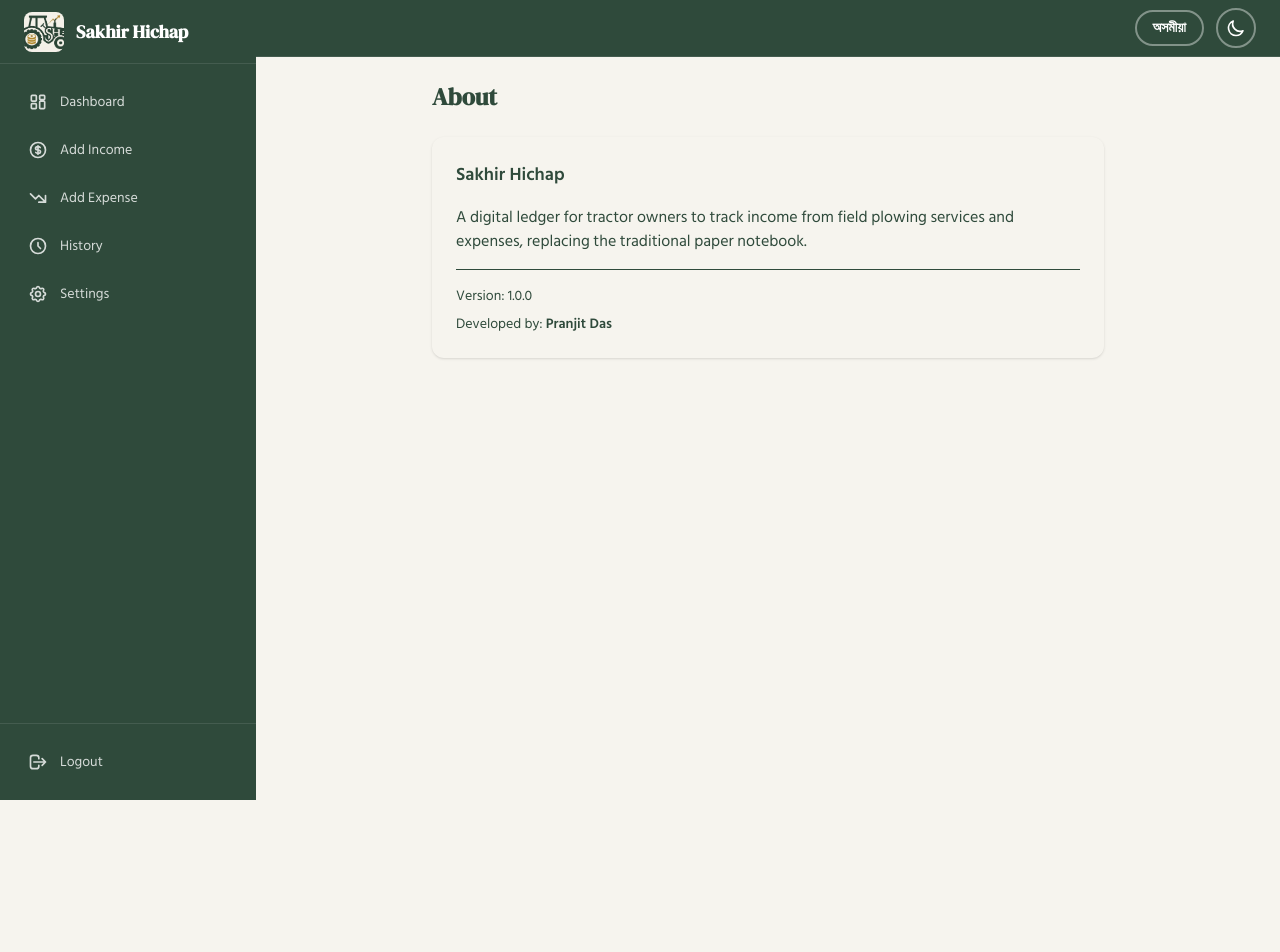
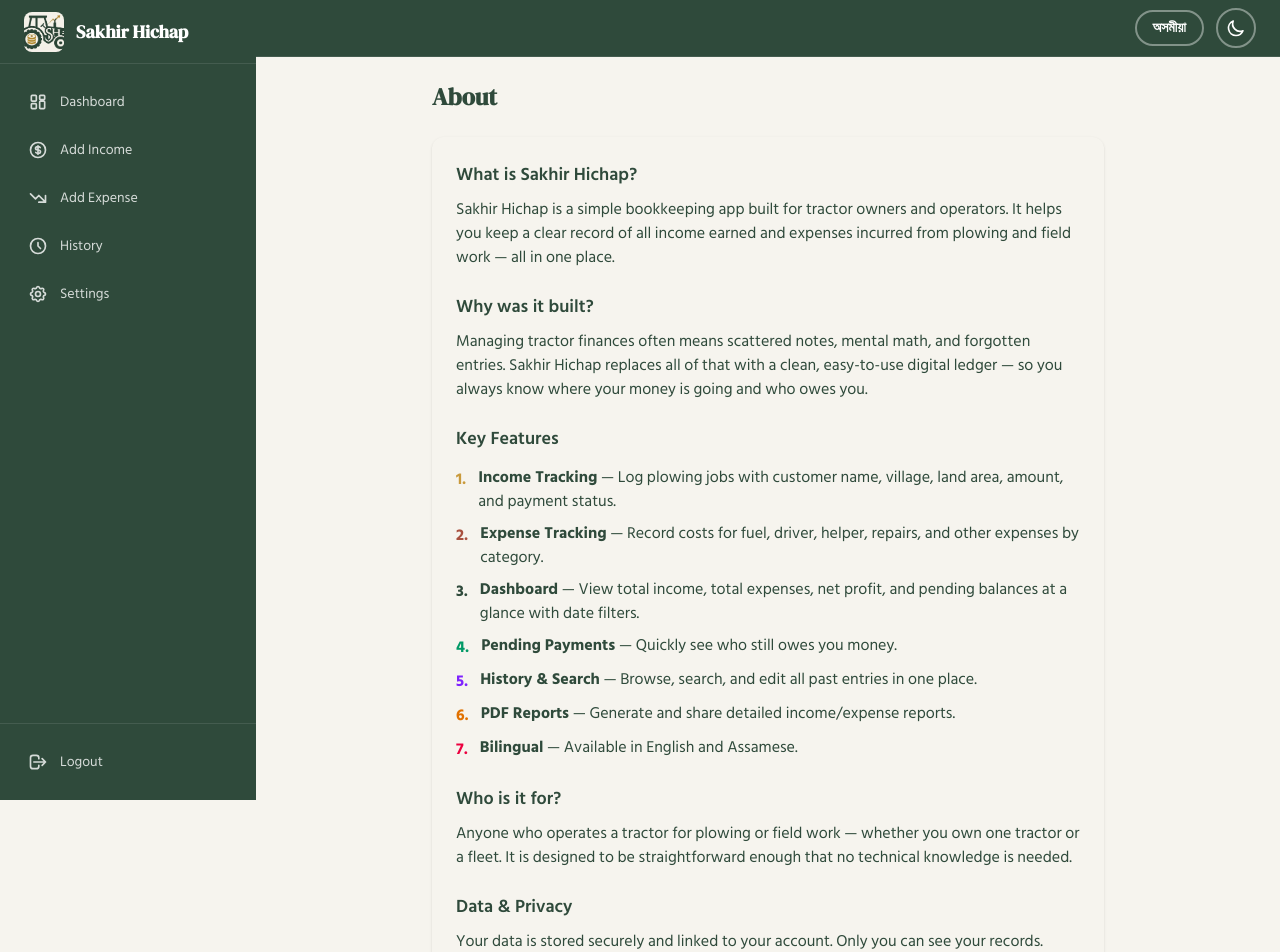
Before and after one commit to HITESHDAS-01/tractor-hisaab-clf, a Next.js app: page /settings/about in a window 1280 px wide. Shown: the top 952 px of the page. Before the commit the page ends 800 px from the top, so only its background shows below. Built offline with nearby package versions, Linux system fonts and the light colour scheme; no server answers.

Commit message:
feat: update settings About page with detailed content + add About link to landing page

```diff
--- a/app/(app)/settings/about/page.tsx
+++ b/app/(app)/settings/about/page.tsx
@@ -12,14 +12,132 @@
         {t("about", lang)}
       </h2>
 
-      <div className="bg-card p-6 rounded-xl shadow-sm space-y-4">
-        <h3 className="text-lg font-semibold">{t("appName", lang)}</h3>
-        <p className="text-muted-dark">
-          {lang === "en"
-            ? "A digital ledger for tractor owners to track income from field plowing services and expenses, replacing the traditional paper notebook."
-            : "ট্ৰেক্টৰ মালিকসকলৰ বাবে পথাৰ চহোৱা উপাৰ্জন আৰু খৰচৰ হিচাপ ৰাখিবলৈ এখন ডিজিটেল বহী, যি পৰম্পৰাগত কাগজৰ বহীৰ উত্তম বিকল্প।"}
-        </p>
-        <div className="pt-4 border-t border-dark space-y-2">
+      <div className="bg-card p-6 rounded-xl shadow-sm space-y-6">
+        <div>
+          <h3 className="text-lg font-semibold mb-2">
+            {lang === "en" ? "What is Sakhir Hichap?" : "সাখিৰ হিচাপ কি?"}
+          </h3>
+          <p className="text-muted-dark">
+            {lang === "en"
+              ? "Sakhir Hichap is a simple bookkeeping app built for tractor owners and operators. It helps you keep a clear record of all income earned and expenses incurred from plowing and field work — all in one place."
+              : "সাখিৰ হিচাপ হৈছে ট্ৰেক্টৰ মালিক আৰু চালকসকলৰ বাবে নিৰ্মাণ কৰা এটা সহজ হিচাপ অ্যাপ। ই পথাৰ চহোৱা আৰু মাদৰ কামৰ পৰা উপাৰ্জিত সকলো আয় আৰু খৰচৰ পৰিষ্কাৰ হিচাপ ৰাখিবলৈ সহায় কৰে।"}
+          </p>
+        </div>
+
+        <div>
+          <h3 className="text-lg font-semibold mb-2">
+            {lang === "en" ? "Why was it built?" : "কিয় নিৰ্মাণ কৰা হৈছে?"}
+          </h3>
+          <p className="text-muted-dark">
+            {lang === "en"
+              ? "Managing tractor finances often means scattered notes, mental math, and forgotten entries. Sakhir Hichap replaces all of that with a clean, easy-to-use digital ledger — so you always know where your money is going and who owes you."
+              : "ট্ৰেক্টৰৰ আৰ্থিক ব্যৱস্থাপনা প্ৰায়ে খোলা-পোলা নোট, মানসিক গণনা আৰু পাহৰি যোৱা হিচাপৰ সৈতে জড়িত। সাখিৰ হিচাপ ই সকলো সলনি কৰি এটা পৰিষ্কাৰ, সহজে ব্যৱহাৰ কৰিব পৰা ডিজিটেল বহী দিয়ে।"}
+          </p>
+        </div>
+
+        <div>
+          <h3 className="text-lg font-semibold mb-3">
+            {lang === "en" ? "Key Features" : "মুখ্য বৈশিষ্ট্য"}
+          </h3>
+          <ul className="space-y-2">
+            {[
+              {
+                num: "1.",
+                color: "text-[var(--harvest)]",
+                title: { en: "Income Tracking", as: "আয়ৰ হিচাপ" },
+                desc: {
+                  en: "Log plowing jobs with customer name, village, land area, amount, and payment status.",
+                  as: "গ্ৰাহকৰ নাম, গাঁও, জমিৰ ক্ষেত্ৰফল, পৰিমাণ আৰু পেমেণ্ট স্থিতিৰ সৈতে পথাৰ কামৰ হিচাপ ৰাখক।",
+                },
+              },
+              {
+                num: "2.",
+                color: "text-[var(--rust)]",
+                title: { en: "Expense Tracking", as: "খৰচৰ হিচাপ" },
+                desc: {
+                  en: "Record costs for fuel, driver, helper, repairs, and other expenses by category.",
+                  as: "ইন্ধন, চালক, সহায়ক, মেৰামতি আৰু অন্যান্য খৰচৰ খতিয়ান ৰাখক।",
+                },
+              },
+              {
+                num: "3.",
+                color: "text-[var(--ink)]",
+                title: { en: "Dashboard", as: "ডেশ্ববোৰ্ড" },
+                desc: {
+                  en: "View total income, total expenses, net profit, and pending balances at a glance with date filters.",
+                  as: "মুঠ আয়, মুঠ খৰচ, প্ৰকৃত লাভ আৰু বকেয়া বাকী একে ঠাইতে দেখক।",
+                },
+              },
+              {
+                num: "4.",
+                color: "text-emerald-600",
+                title: { en: "Pending Payments", as: "বকেয়া ধন" },
+                desc: {
+                  en: "Quickly see who still owes you money.",
+                  as: "কাৰ পৰা ধন পাবলৈ বাকী আছে সোনকালে চাওক।",
+                },
+              },
+              {
+                num: "5.",
+                color: "text-violet-600",
+                title: { en: "History & Search", as: "ইতিহাস আৰু সন্ধান" },
+                desc: {
+                  en: "Browse, search, and edit all past entries in one place.",
+                  as: "পূৰ্বৰ সকলো হিচাপ একে ঠাইতে চাওক, সন্ধান কৰক আৰু সম্পাদনা কৰক।",
+                },
+              },
+              {
+                num: "6.",
+                color: "text-amber-600",
+                title: { en: "PDF Reports", as: "PDF ৰিপ'ৰ্ট" },
+                desc: {
+                  en: "Generate and share detailed income/expense reports.",
+                  as: "বিস্তাৰিত আয়/খৰচ ৰিপ'ৰ্ট তৈয়াৰ কৰক আৰু শ্বেয়াৰ কৰক।",
+                },
+              },
+              {
+                num: "7.",
+                color: "text-rose-600",
+                title: { en: "Bilingual", as: "দ্বিভাষিক" },
+                desc: {
+                  en: "Available in English and Assamese.",
+                  as: "ইংৰাজী আৰু অসমীয়াত উপলব্ধ।",
+                },
+              },
+            ].map((item) => (
+              <li key={item.num} className="flex gap-3">
+                <span className={`${item.color} font-bold mt-0.5`}>{item.num}</span>
+                <span>
+                  <strong>{item.title[lang]}</strong> — {item.desc[lang]}
+                </span>
+              </li>
+            ))}
+          </ul>
+        </div>
+
+        <div>
+          <h3 className="text-lg font-semibold mb-2">
+            {lang === "en" ? "Who is it for?" : "কাক বাবে?"}
+          </h3>
+          <p className="text-muted-dark">
+            {lang === "en"
+              ? "Anyone who operates a tractor for plowing or field work — whether you own one tractor or a fleet. It is designed to be straightforward enough that no technical knowledge is needed."
+              : "যি কোনো ব্যক্তিয়ে পথাৰ চহোৱা বা মাদৰ কামৰ বাবে ট্ৰেক্টৰ চলায় — আপোনাৰ এটা ট্ৰেক্টৰ থাকক বা বেছি। কোনো প্ৰযুক্তিগত জ্ঞানৰ প্ৰয়োজন নাথাকে ই সোঁৱৰি কৰিব পৰা পৰিকল্পনা কৰা হৈছে।"}
+          </p>
+        </div>
+
+        <div>
+          <h3 className="text-lg font-semibold mb-2">
+            {lang === "en" ? "Data & Privacy" : "তথ্য আৰু গোপনীয়তা"}
+          </h3>
+          <p className="text-muted-dark">
+            {lang === "en"
+              ? "Your data is stored securely and linked to your account. Only you can see your records. Nothing is shared with third parties."
+              : "আপোনাৰ তথ্য নিৰাপদভাবে সংৰক্ষণ কৰা হৈছে আৰু আপোনাৰ একাউণ্টৰ সৈতে সংযুক্ত। কেৱল আপোনেই আপোনাৰ হিচাপ চাব পাৰে। তৃতীয় পক্ষৰ সৈতে কিবো শ্বেয়াৰ কৰা নহয়।"}
+          </p>
+        </div>
+
+        <div className="pt-4 border-t border-dark space-y-1">
           <p className="text-sm text-muted-dark">
             {t("version", lang)}: 1.0.0
           </p>
--- a/app/(public)/page.tsx
+++ b/app/(public)/page.tsx
@@ -109,6 +109,13 @@
           >
             {t("login", lang)}
           </a>
+          <span className="text-muted-dark mx-3">|</span>
+          <a
+            href="/about"
+            className="text-[var(--ink)] font-medium hover:underline"
+          >
+            {t("about", lang)}
+          </a>
         </div>
       </main>
     </div>
```
